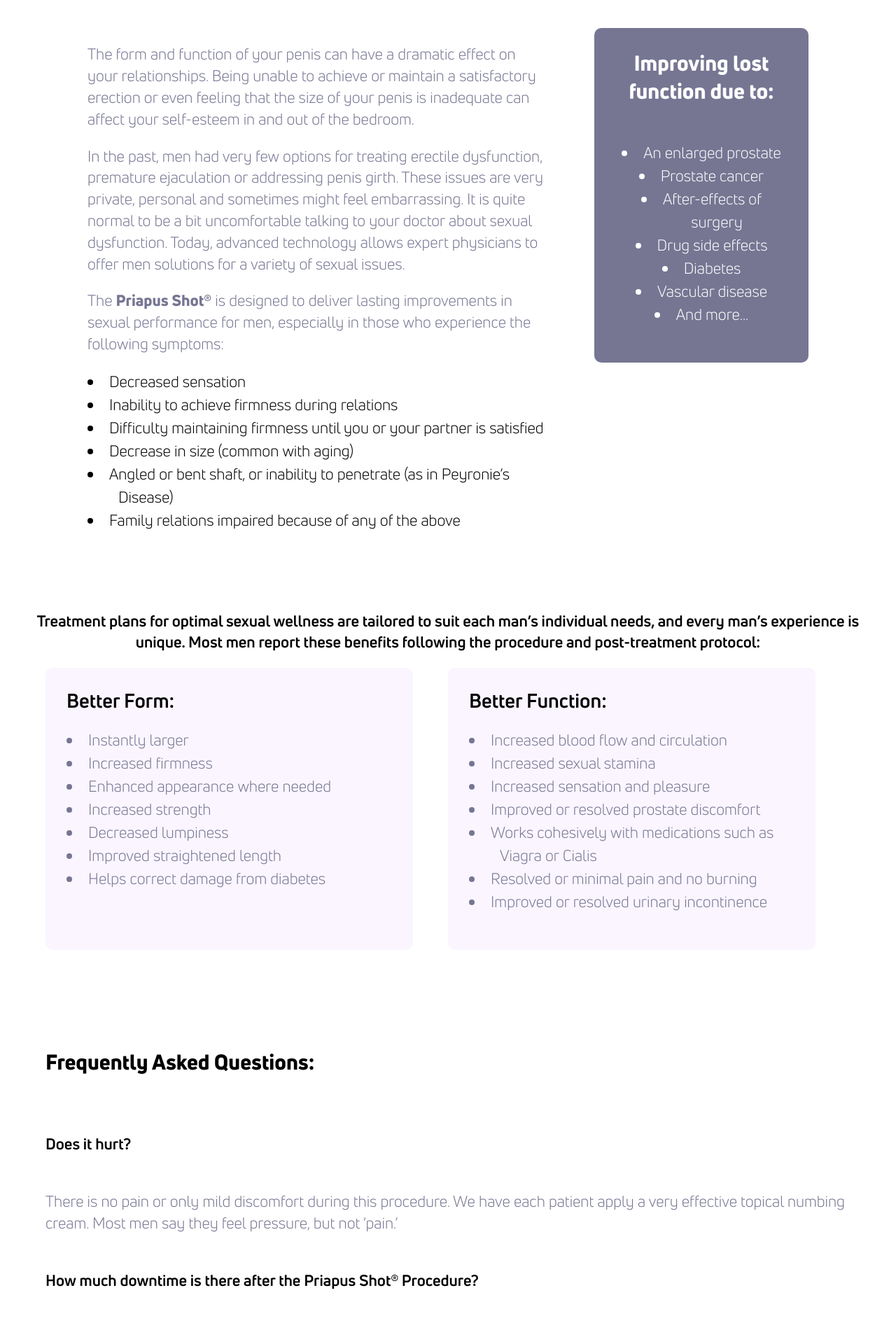
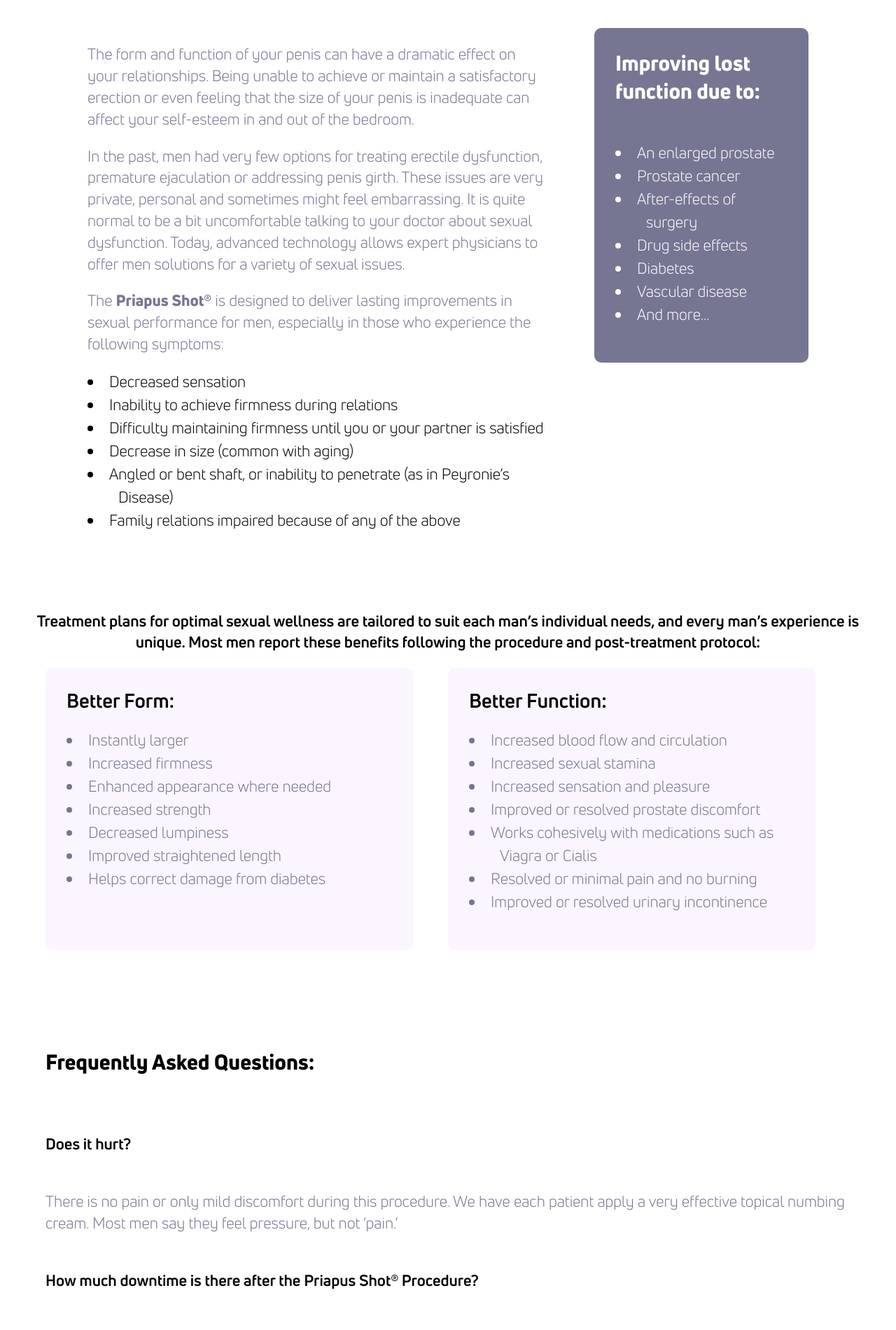
Before and after one commit to theneverwoods/gerstenberg.clinic, a Jekyll site: the page built from services/p-shot.html, in a window 1280 px wide. Shown: the part 2134-4034 px from the top of the page at 70% size. Built offline with Jekyll 4.4.1, drawn with Linux system fonts in a browser that asks for light colours; comment, search, counter and statistics services are not loaded.

Commit message:
Update p-shot.html

```diff
--- a/services/p-shot.html
+++ b/services/p-shot.html
@@ -58,7 +58,7 @@ redirect_from: /maleprp
             </ul>
 	</div>
     <div class="third center">
-		<div class="card dark">
+		<div class="card dark" style="text-align: left">
             <h2>Improving lost function due to:</h2>
             <ul>
                 <li>An enlarged prostate</li>
```
